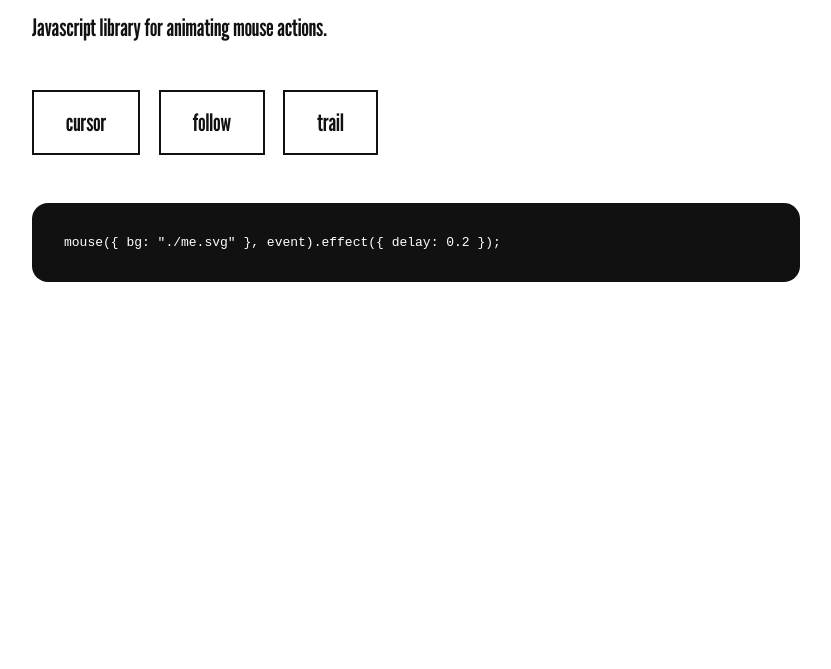
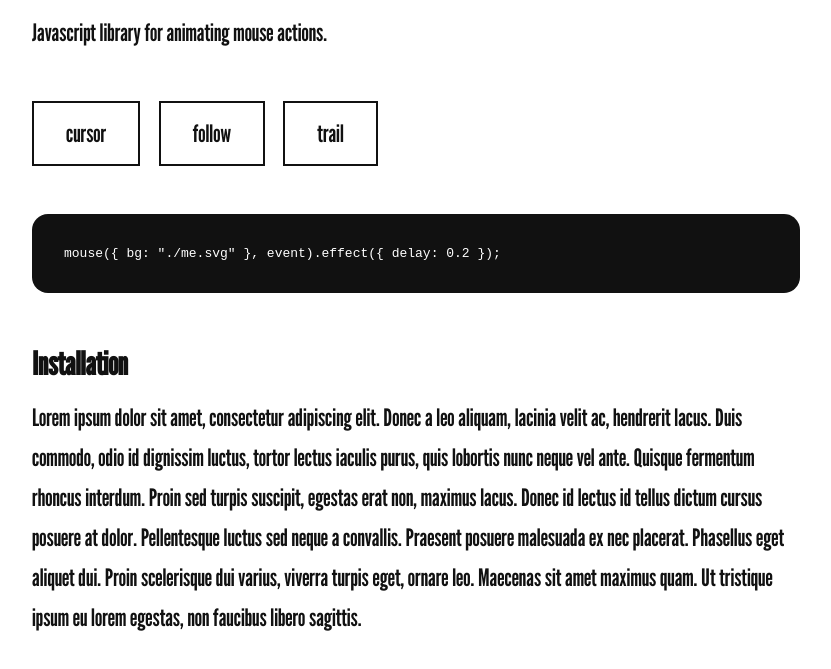
Before and after one commit to devinaustin1122/cursr, a plain HTML site: page index.html in a window 1280 px wide. Shown: the part 155-824 px from the top of the page, without its empty margins (224-1055 px from the left). Before the commit the page ends 800 px from the top, so only its background shows below. Drawn offline with nearby package versions, Linux system fonts and the light colour scheme.

Commit message:
more website updates

```diff
--- a/index.css
+++ b/index.css
@@ -12,6 +12,7 @@
 }
 
 h1,
+h2,
 p {
   margin: 0;
   padding: 0;
@@ -39,8 +40,13 @@ h1 {
   font-size: 5rem;
 }
 
+h2 {
+  font-size: 2rem;
+}
+
 p {
   font-size: 1.5rem;
+  line-height: 2.5rem;
 }
 
 button {
--- a/index.html
+++ b/index.html
@@ -39,6 +39,20 @@
       <code>
         <span>mouse({ bg: "./me.svg" }, event).effect({ delay: 0.2 });</span>
       </code>
+      <br />
+      <h2>Installation</h2>
+      <p>
+        Lorem ipsum dolor sit amet, consectetur adipiscing elit. Donec a leo
+        aliquam, lacinia velit ac, hendrerit lacus. Duis commodo, odio id
+        dignissim luctus, tortor lectus iaculis purus, quis lobortis nunc neque
+        vel ante. Quisque fermentum rhoncus interdum. Proin sed turpis suscipit,
+        egestas erat non, maximus lacus. Donec id lectus id tellus dictum cursus
+        posuere at dolor. Pellentesque luctus sed neque a convallis. Praesent
+        posuere malesuada ex nec placerat. Phasellus eget aliquet dui. Proin
+        scelerisque dui varius, viverra turpis eget, ornare leo. Maecenas sit
+        amet maximus quam. Ut tristique ipsum eu lorem egestas, non faucibus
+        libero sagittis.
+      </p>
     </div>
     <script>
       function cursorClick(event) {
```
